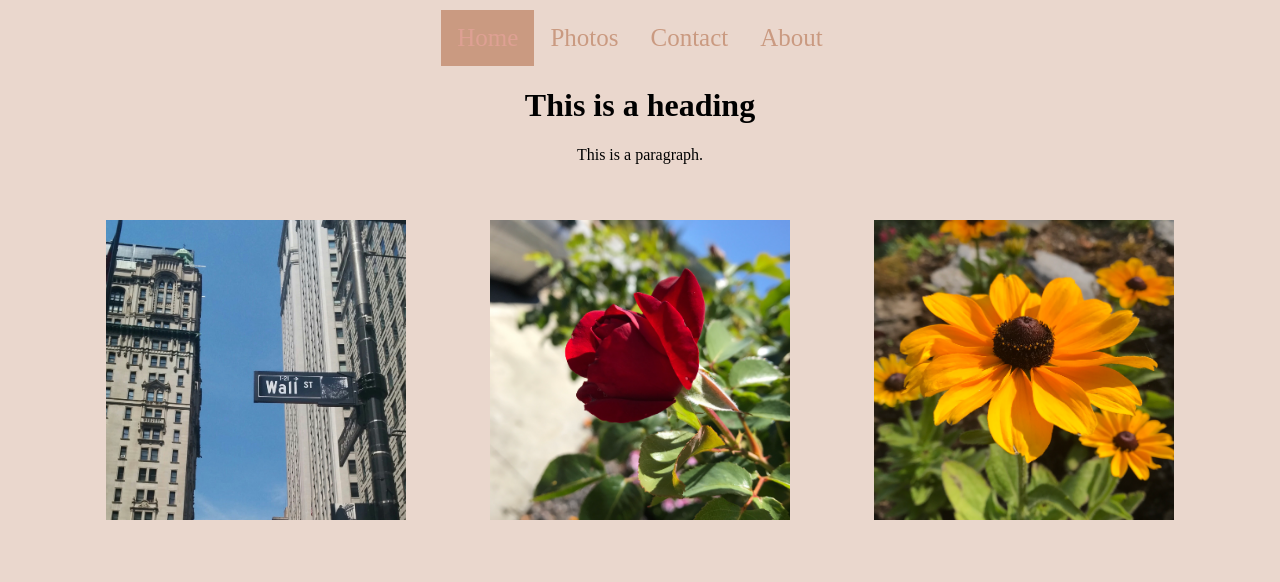
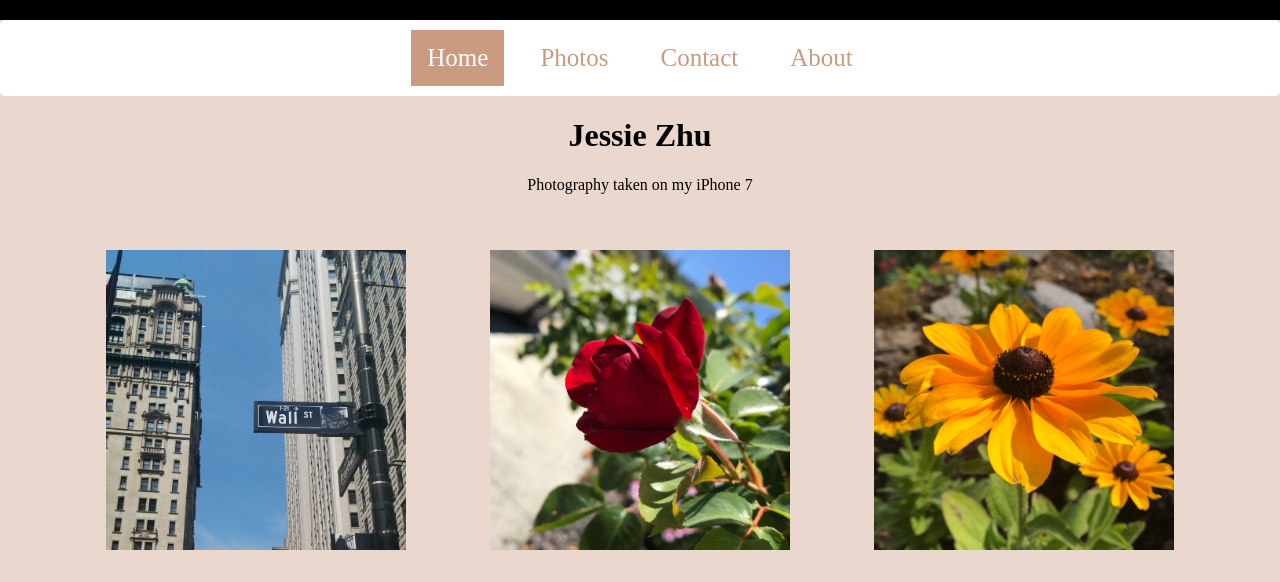
Before and after one commit to jesszhu71/jesszhu71.github.io, a plain HTML site: page index.html in a window 1280 px wide. Shown: the top 582 px of the page. Drawn offline with Linux system fonts and the light colour scheme.

Commit message:
Add files via upload

```diff
--- a/index.html
+++ b/index.html
@@ -4,15 +4,18 @@
   <link rel="stylesheet" href="my_stuff_homepage.css">
 </head>
 <body>
+  <div class = "accentbartop">
+  </div>
+
   <div class="topnav">
-  <a class="active" href="#home">Home</a>
+  <a class="active" href="index.html">Home</a>
   <a href="#news">Photos</a>
   <a href="#contact">Contact</a>
   <a href="#about">About</a>
 </div>
-  <h1>This is a heading</h1>
+  <h1>Jessie Zhu</h1>
   <div>
-    <p>This is a paragraph.</p>
+    <p>Photography taken on my iPhone 7</p>
   </div>
   <div class="photos">
     <img src="3D7DB3D2-26C9-41D0-8307-EB425860A052.jpg" alt="imported photo">
--- a/my_stuff_homepage.css
+++ b/my_stuff_homepage.css
@@ -1,20 +1,19 @@
 body{
   text-align: center;
   background-color: #EAD7CD;
+  margin: 0;
+  padding: 0;
+
 }
 
 h1{
   color: black;
 }
 
-
-
-
 div{
-  margin: 10px;
+  /* margin: 10px; */
   width: auto;
   height: auto;
-
 }
 
 img{
@@ -29,6 +28,10 @@ img{
   height: auto;
   display:flex;
   justify-content: center;
+  background-color: white;
+  margin: 0;
+  padding: 0;
+  border-radius: 5px;
 }
 
 /* Style the links inside the navigation bar */
@@ -39,22 +42,35 @@ img{
   padding: 14px 16px;
   text-decoration: none;
   font-size: 25px;
+  margin: 10px;
+
 }
 
 /* Change the color of links on hover */
 .topnav a:hover {
   background-color: #ddd;
   color: black;
+
 }
 
 /* Add a color to the active/current link */
 .topnav a.active {
   background-color: #CA9A81;
   color: white;
-  color: #DEA093;
+  margin: 10px;
 }
 
+.accentbartop{
+  background-color: black;
+  height: 20px;
+  width: 100%;
+}
 
+.accentbarbottom{
+  background-color: black;
+  height: 20px;
+  width: 100%;
+}
 .photos{
   /* background-color: #6187B8; */
 }
```
